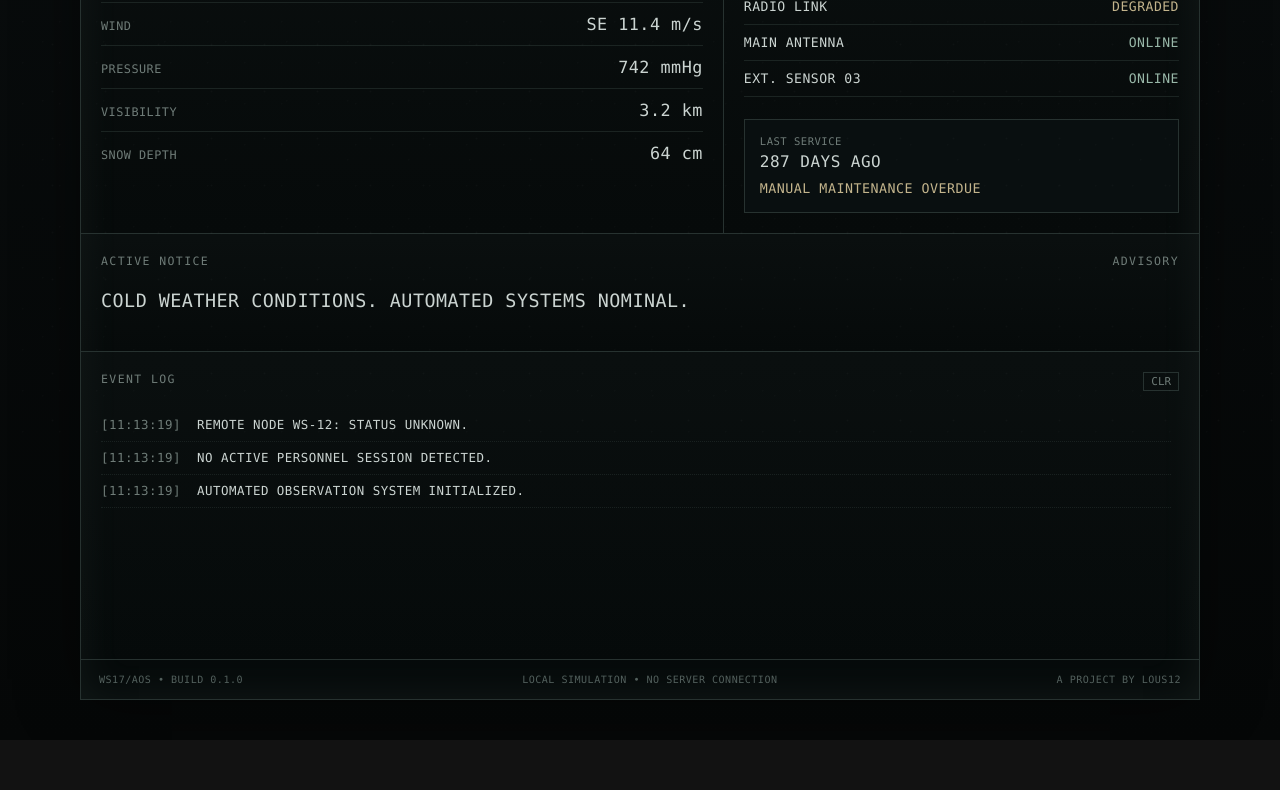
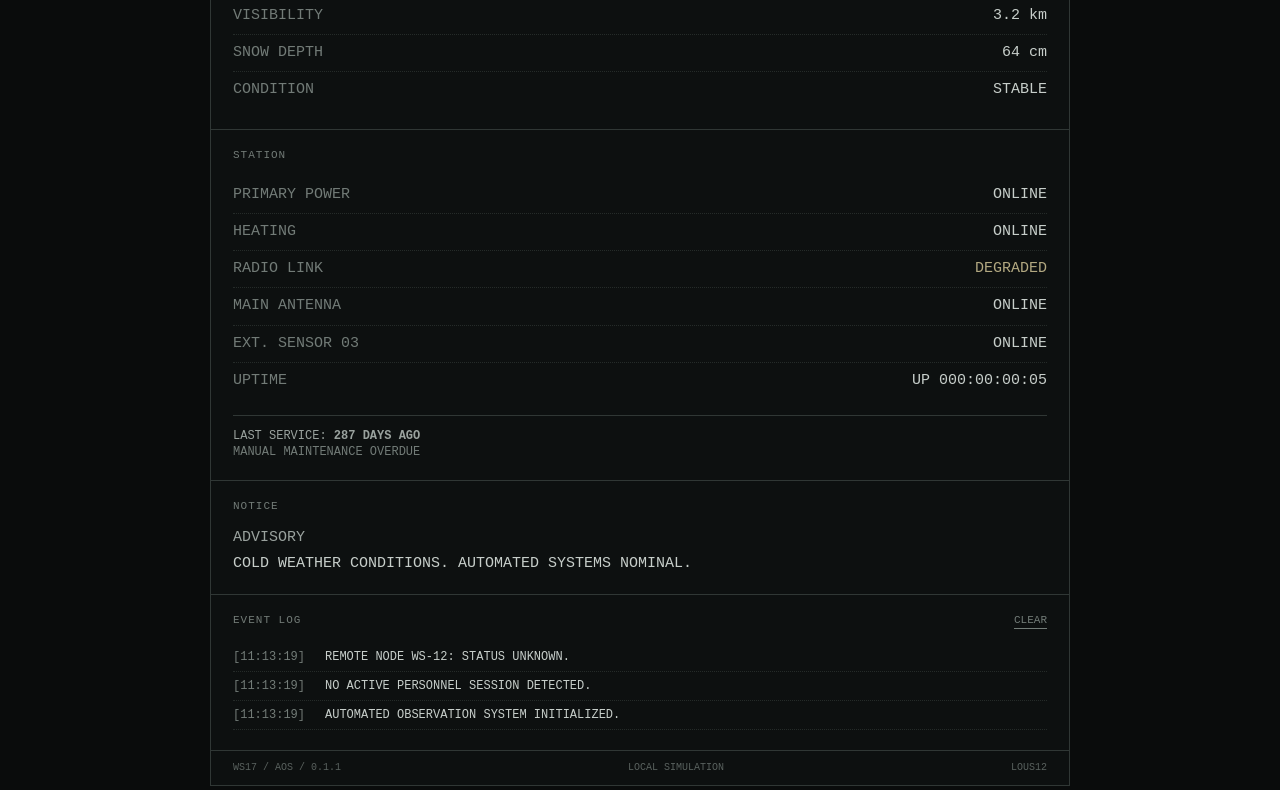
Before and after one commit to Lous12/Weather-Station-17, a plain HTML site: page index.html in a window 1280 px wide. Shown: the part 348-1138 px from the top of the page. Before the commit the page ends 1088 px from the top, so only its background shows below. Drawn offline with Linux system fonts and the light colour scheme.

Commit message:
Add files via upload

```diff
--- a/index.html
+++ b/index.html
@@ -1,135 +1,81 @@
 <!doctype html>
 <html lang="en">
 <head>
-  <meta charset="utf-8" />
-  <meta name="viewport" content="width=device-width, initial-scale=1" />
-  <meta name="theme-color" content="#0b0f10" />
-  <meta name="description" content="Weather Station 17 — an autonomous weather terminal by Lous12." />
+  <meta charset="utf-8">
+  <meta name="viewport" content="width=device-width,initial-scale=1">
+  <meta name="description" content="Weather Station 17 — automated observation terminal.">
   <title>Weather Station 17</title>
-  <link rel="stylesheet" href="style.css" />
+  <link rel="stylesheet" href="style.css">
 </head>
 <body>
-  <div class="noise" aria-hidden="true"></div>
-
-  <main class="terminal">
-    <header class="topbar">
+  <main class="screen">
+    <header class="header">
       <div>
-        <p class="eyebrow">AUTOMATED OBSERVATION SYSTEM</p>
+        <div class="small">AUTOMATED WEATHER OBSERVATION NETWORK</div>
         <h1>WEATHER STATION 17</h1>
       </div>
-      <div class="station-id">
-        <span>NODE</span>
-        <strong>WS-17</strong>
-      </div>
+      <div class="node">WS-17</div>
     </header>
 
-    <section class="status-line" aria-label="Station time and state">
-      <div>
-        <span class="label">DATE</span>
-        <span id="date">---- -- --</span>
+    <div class="meta">
+      <span><b>DATE</b> <span id="date">----</span></span>
+      <span><b>LOCAL</b> <span id="clock">--:--:--</span></span>
+      <span><b>MODE</b> AUTO</span>
+      <span><b>PERSONNEL</b> 0</span>
+    </div>
+
+    <section class="section">
+      <div class="section-title">OBSERVATION</div>
+
+      <div class="temp-line">
+        <span>AIR TEMPERATURE</span>
+        <strong><span id="temperature">-27.8</span> °C</strong>
       </div>
-      <div>
-        <span class="label">LOCAL</span>
-        <span id="clock">--:--:--</span>
-      </div>
-      <div>
-        <span class="label">MODE</span>
-        <span>AUTO</span>
-      </div>
-      <div>
-        <span class="label">PERSONNEL</span>
-        <span class="warn">0</span>
+
+      <div class="rows">
+        <div><span>WIND</span><span><b id="wind-dir">NE</b> <b id="wind">11.4</b> m/s</span></div>
+        <div><span>PRESSURE</span><span><b id="pressure">742</b> mmHg</span></div>
+        <div><span>VISIBILITY</span><span><b id="visibility">3.2</b> km</span></div>
+        <div><span>SNOW DEPTH</span><span><b id="snow">64</b> cm</span></div>
+        <div><span>CONDITION</span><span id="condition">STABLE</span></div>
       </div>
     </section>
 
-    <section class="grid">
-      <article class="panel weather-panel">
-        <div class="panel-title">
-          <span>ENVIRONMENT</span>
-          <span id="condition">STABLE</span>
-        </div>
+    <section class="section">
+      <div class="section-title">STATION</div>
+      <div class="rows">
+        <div><span>PRIMARY POWER</span><span id="power">ONLINE</span></div>
+        <div><span>HEATING</span><span id="heating">ONLINE</span></div>
+        <div><span>RADIO LINK</span><span id="radio">DEGRADED</span></div>
+        <div><span>MAIN ANTENNA</span><span id="antenna">ONLINE</span></div>
+        <div><span>EXT. SENSOR 03</span><span id="sensor">ONLINE</span></div>
+        <div><span>UPTIME</span><span id="uptime">UP 000:00:00</span></div>
+      </div>
 
-        <div class="metric primary">
-          <span class="metric-label">AIR TEMP</span>
-          <span class="metric-value"><b id="temperature">-27.8</b> °C</span>
-        </div>
+      <div class="maintenance">
+        LAST SERVICE: <b id="service-days">287 DAYS AGO</b><br>
+        <span>MANUAL MAINTENANCE OVERDUE</span>
+      </div>
+    </section>
 
-        <div class="metric">
-          <span class="metric-label">WIND</span>
-          <span class="metric-value"><b id="wind-dir">NE</b> <b id="wind">11.4</b> m/s</span>
-        </div>
+    <section class="section notice">
+      <div class="section-title">NOTICE</div>
+      <div id="alert-level">ADVISORY</div>
+      <p id="alert-text">COLD WEATHER CONDITIONS. AUTOMATED SYSTEMS NOMINAL.</p>
+    </section>
 
-        <div class="metric">
-          <span class="metric-label">PRESSURE</span>
-          <span class="metric-value"><b id="pressure">742</b> mmHg</span>
-        </div>
-
-        <div class="metric">
-          <span class="metric-label">VISIBILITY</span>
-          <span class="metric-value"><b id="visibility">3.2</b> km</span>
-        </div>
-
-        <div class="metric">
-          <span class="metric-label">SNOW DEPTH</span>
-          <span class="metric-value"><b id="snow">64</b> cm</span>
-        </div>
-      </article>
-
-      <article class="panel system-panel">
-        <div class="panel-title">
-          <span>SYSTEM STATUS</span>
-          <span id="uptime">UP 000:00:00</span>
-        </div>
-
-        <div class="system-row">
-          <span>PRIMARY POWER</span>
-          <span class="ok" id="power">ONLINE</span>
-        </div>
-        <div class="system-row">
-          <span>HEATING</span>
-          <span class="ok" id="heating">ONLINE</span>
-        </div>
-        <div class="system-row">
-          <span>RADIO LINK</span>
-          <span class="degraded" id="radio">DEGRADED</span>
-        </div>
-        <div class="system-row">
-          <span>MAIN ANTENNA</span>
-          <span class="ok" id="antenna">ONLINE</span>
-        </div>
-        <div class="system-row">
-          <span>EXT. SENSOR 03</span>
-          <span class="ok" id="sensor">ONLINE</span>
-        </div>
-
-        <div class="service-box">
-          <span class="label">LAST SERVICE</span>
-          <strong id="service-days">287 DAYS AGO</strong>
-          <small>MANUAL MAINTENANCE OVERDUE</small>
-        </div>
-      </article>
-
-      <article class="panel alert-panel" id="alert-panel">
-        <div class="panel-title">
-          <span>ACTIVE NOTICE</span>
-          <span id="alert-level">ADVISORY</span>
-        </div>
-        <p id="alert-text">COLD WEATHER CONDITIONS. AUTOMATED SYSTEMS NOMINAL.</p>
-      </article>
-
-      <article class="panel log-panel">
-        <div class="panel-title">
-          <span>EVENT LOG</span>
-          <button id="clear-log" type="button" title="Clear local log">CLR</button>
-        </div>
-        <div id="log" class="log" aria-live="polite"></div>
-      </article>
+    <section class="section log-section">
+      <div class="section-title log-head">
+        <span>EVENT LOG</span>
+        <button id="clear-log" type="button">CLEAR</button>
+      </div>
+      <div id="log" class="log"></div>
     </section>
 
     <footer>
-      <span>WS17/AOS • BUILD 0.1.0</span>
-      <span>LOCAL SIMULATION • NO SERVER CONNECTION</span>
-      <span>A PROJECT BY <a href="https://github.com/Lous12" target="_blank" rel="noreferrer">LOUS12</a></span>
+      <span>WS17 / AOS / 0.1.1</span>
+      <span>LOCAL SIMULATION</span>
+      <span>LOUS12</span>
     </footer>
   </main>
 
--- a/style.css
+++ b/style.css
@@ -1,317 +1,276 @@
-:root {
-  --bg: #080b0c;
-  --panel: rgba(14, 20, 21, 0.92);
-  --panel-2: rgba(10, 15, 16, 0.94);
-  --text: #cbd4d1;
-  --muted: #6f7c78;
-  --line: #273230;
-  --ok: #98b7a8;
-  --warn: #c3b48c;
-  --danger: #c0908d;
-  --glow: rgba(176, 207, 194, 0.08);
-  --mono: ui-monospace, SFMono-Regular, Menlo, Consolas, "Liberation Mono", monospace;
+* {
+  box-sizing: border-box;
 }
 
-* { box-sizing: border-box; }
+:root {
+  --bg: #0a0c0c;
+  --paper: #0d1010;
+  --text: #c7ceca;
+  --muted: #727b77;
+  --line: #303735;
+  --dim: #9aa29e;
+}
 
-html { color-scheme: dark; }
+html {
+  background: var(--bg);
+  color-scheme: dark;
+}
 
 body {
   margin: 0;
   min-height: 100vh;
-  background:
-    radial-gradient(circle at 50% -10%, #152022 0%, transparent 38%),
-    linear-gradient(180deg, #090d0e 0%, #050707 100%);
+  background: var(--bg);
   color: var(--text);
-  font-family: var(--mono);
-  letter-spacing: 0.03em;
+  font-family: "Courier New", Courier, monospace;
+  font-size: 15px;
+  line-height: 1.35;
 }
 
-body::before {
-  content: "";
-  position: fixed;
-  inset: 0;
-  pointer-events: none;
-  background:
-    linear-gradient(rgba(255,255,255,0.012) 1px, transparent 1px);
-  background-size: 100% 4px;
-  opacity: .35;
+.screen {
+  width: min(860px, calc(100% - 28px));
+  margin: 34px auto;
+  background: var(--paper);
+  border: 1px solid var(--line);
 }
 
-.noise {
-  position: fixed;
-  inset: 0;
-  opacity: 0.03;
-  pointer-events: none;
-  background-image:
-    radial-gradient(circle at 20% 30%, white 0 1px, transparent 1px),
-    radial-gradient(circle at 70% 60%, white 0 1px, transparent 1px),
-    radial-gradient(circle at 45% 80%, white 0 1px, transparent 1px);
-  background-size: 37px 41px, 53px 47px, 61px 59px;
-  animation: drift 10s linear infinite;
-}
-
-@keyframes drift {
-  from { transform: translate3d(0,0,0); }
-  to { transform: translate3d(31px,-23px,0); }
-}
-
-.terminal {
-  width: min(1120px, calc(100% - 32px));
-  margin: 40px auto;
-  border: 1px solid var(--line);
-  background: rgba(6, 10, 10, 0.9);
-  box-shadow: 0 0 60px rgba(0,0,0,.45), inset 0 0 40px var(--glow);
-}
-
-.topbar {
+.header {
   display: flex;
   justify-content: space-between;
   align-items: flex-end;
   gap: 24px;
-  padding: 26px 28px 22px;
+  padding: 22px 22px 18px;
   border-bottom: 1px solid var(--line);
 }
 
-.eyebrow {
-  margin: 0 0 7px;
+.small {
   color: var(--muted);
-  font-size: 0.76rem;
+  font-size: 11px;
+  margin-bottom: 7px;
 }
 
 h1 {
   margin: 0;
-  font-size: clamp(1.35rem, 4vw, 2.3rem);
-  font-weight: 600;
-  letter-spacing: .12em;
+  font-size: 24px;
+  font-weight: normal;
+  letter-spacing: 1px;
 }
 
-.station-id {
-  text-align: right;
-  color: var(--muted);
-  font-size: .7rem;
+.node {
+  font-size: 20px;
+  color: var(--dim);
 }
 
-.station-id strong {
-  display: block;
-  margin-top: 4px;
-  color: var(--text);
-  font-size: 1.2rem;
-  letter-spacing: .12em;
-}
-
-.status-line {
+.meta {
   display: grid;
   grid-template-columns: repeat(4, 1fr);
   border-bottom: 1px solid var(--line);
 }
 
-.status-line > div {
-  min-width: 0;
-  padding: 13px 18px;
+.meta span {
+  padding: 9px 12px;
   border-right: 1px solid var(--line);
-  font-size: .8rem;
+  font-size: 12px;
 }
 
-.status-line > div:last-child { border-right: 0; }
-
-.label {
-  display: block;
-  color: var(--muted);
-  font-size: .66rem;
-  margin-bottom: 5px;
+.meta span:last-child {
+  border-right: 0;
 }
 
-.grid {
-  display: grid;
-  grid-template-columns: 1.15fr .85fr;
+.meta b {
+  color: var(--muted);
+  font-weight: normal;
+  margin-right: 7px;
 }
 
-.panel {
-  min-width: 0;
-  padding: 20px;
-  border-right: 1px solid var(--line);
+.section {
+  padding: 18px 22px 20px;
   border-bottom: 1px solid var(--line);
-  background: linear-gradient(180deg, rgba(18,25,25,.34), transparent);
 }
 
-.panel:nth-child(even) { border-right: 0; }
-
-.panel-title {
-  display: flex;
-  justify-content: space-between;
-  gap: 12px;
-  margin-bottom: 18px;
+.section-title {
   color: var(--muted);
-  font-size: .72rem;
-  letter-spacing: .12em;
+  font-size: 11px;
+  margin-bottom: 14px;
+  letter-spacing: 1px;
 }
 
-.metric {
+.temp-line {
   display: flex;
   justify-content: space-between;
   align-items: baseline;
   gap: 20px;
-  padding: 11px 0;
-  border-top: 1px solid rgba(39, 50, 48, .62);
+  padding-bottom: 15px;
+  border-bottom: 1px solid var(--line);
 }
 
-.metric.primary {
-  padding: 4px 0 18px;
-  border-top: 0;
+.temp-line span:first-child {
+  color: var(--muted);
+  font-size: 12px;
 }
 
-.metric-label { color: var(--muted); font-size: .74rem; }
-
-.metric-value {
-  text-align: right;
-  font-size: 1.05rem;
+.temp-line strong {
+  font-size: 32px;
+  font-weight: normal;
 }
 
-.metric.primary .metric-value {
-  font-size: clamp(2rem, 6vw, 3.4rem);
-  letter-spacing: -.04em;
+.rows > div {
+  display: flex;
+  justify-content: space-between;
+  gap: 24px;
+  padding: 8px 0;
+  border-bottom: 1px dotted #252b29;
 }
 
-.metric b { font-weight: 500; }
+.rows > div:last-child {
+  border-bottom: 0;
+}
 
-.system-row {
+.rows > div > span:first-child {
+  color: var(--muted);
+}
+
+.rows b {
+  font-weight: normal;
+}
+
+.maintenance {
+  margin-top: 16px;
+  padding-top: 12px;
+  border-top: 1px solid var(--line);
+  color: var(--dim);
+  font-size: 12px;
+}
+
+.maintenance span {
+  color: var(--muted);
+}
+
+.notice #alert-level {
+  margin-bottom: 5px;
+  color: var(--dim);
+}
+
+.notice p {
+  margin: 0;
+}
+
+.log-head {
   display: flex;
   justify-content: space-between;
-  gap: 12px;
-  padding: 10px 0;
-  border-bottom: 1px solid rgba(39, 50, 48, .62);
-  font-size: .82rem;
+  align-items: center;
 }
 
-.ok { color: var(--ok); }
-.warn, .degraded { color: var(--warn); }
-.danger { color: var(--danger); }
-
-.service-box {
-  margin-top: 22px;
-  padding: 15px;
-  border: 1px solid var(--line);
-  background: var(--panel-2);
-}
-
-.service-box strong {
-  display: block;
-  margin: 3px 0 7px;
-  font-size: 1rem;
-  font-weight: 500;
-}
-
-.service-box small { color: var(--warn); }
-
-.alert-panel {
-  grid-column: 1 / -1;
-  border-right: 0;
-  min-height: 118px;
-}
-
-.alert-panel p {
-  margin: 0;
-  font-size: clamp(.9rem, 2vw, 1.15rem);
-  line-height: 1.6;
-}
-
-.alert-panel.severe {
-  box-shadow: inset 0 0 40px rgba(192, 144, 141, .045);
-}
-
-.log-panel {
-  grid-column: 1 / -1;
-  border-right: 0;
-}
-
-#clear-log {
-  appearance: none;
-  border: 1px solid var(--line);
+button {
+  border: 0;
+  border-bottom: 1px solid var(--muted);
+  padding: 0;
   background: transparent;
   color: var(--muted);
   font: inherit;
-  font-size: .68rem;
+  font-size: 11px;
   cursor: pointer;
-  padding: 2px 7px;
 }
 
-#clear-log:hover { color: var(--text); }
+button:hover {
+  color: var(--text);
+}
 
 .log {
-  height: 230px;
-  overflow: auto;
-  padding-right: 8px;
-  scrollbar-color: var(--line) transparent;
+  max-height: 220px;
+  overflow-y: auto;
 }
 
 .log-entry {
   display: grid;
-  grid-template-columns: 84px 1fr;
-  gap: 12px;
-  padding: 7px 0;
-  border-bottom: 1px dotted rgba(39,50,48,.55);
-  font-size: .78rem;
-  line-height: 1.45;
+  grid-template-columns: 82px 1fr;
+  gap: 10px;
+  padding: 6px 0;
+  border-bottom: 1px dotted #252b29;
+  font-size: 12px;
 }
 
-.log-time { color: var(--muted); }
-.log-msg { overflow-wrap: anywhere; }
+.log-time {
+  color: var(--muted);
+}
 
 footer {
   display: flex;
   justify-content: space-between;
+  gap: 12px;
   flex-wrap: wrap;
-  gap: 10px 20px;
-  padding: 14px 18px;
-  color: #53605d;
-  font-size: .63rem;
+  padding: 10px 22px;
+  color: #59615e;
+  font-size: 10px;
 }
 
-footer a {
-  color: inherit;
-  text-decoration: none;
+.ok {
+  color: var(--text);
 }
 
-footer a:hover { color: var(--text); }
+.degraded,
+.warn {
+  color: #b2a881;
+}
 
-@media (max-width: 760px) {
-  .terminal {
-    width: calc(100% - 18px);
-    margin: 9px auto;
+.danger {
+  color: #b58683;
+}
+
+@media (max-width: 640px) {
+  body {
+    font-size: 14px;
   }
 
-  .topbar {
-    align-items: flex-start;
-    padding: 20px 16px;
+  .screen {
+    width: calc(100% - 12px);
+    margin: 6px auto;
   }
 
-  .station-id { display: none; }
-
-  .status-line {
-    grid-template-columns: repeat(2, 1fr);
+  .header {
+    padding: 17px 14px 14px;
   }
 
-  .status-line > div:nth-child(2) { border-right: 0; }
-  .status-line > div:nth-child(-n+2) { border-bottom: 1px solid var(--line); }
-
-  .grid { grid-template-columns: 1fr; }
-
-  .panel {
-    border-right: 0;
-    padding: 17px 15px;
+  h1 {
+    font-size: 19px;
   }
 
-  .metric.primary .metric-value { font-size: 2.35rem; }
+  .node {
+    font-size: 15px;
+  }
+
+  .meta {
+    grid-template-columns: 1fr 1fr;
+  }
+
+  .meta span:nth-child(2) {
+    border-right: 0;
+  }
+
+  .meta span:nth-child(-n+2) {
+    border-bottom: 1px solid var(--line);
+  }
+
+  .section {
+    padding: 16px 14px 18px;
+  }
+
+  .temp-line strong {
+    font-size: 26px;
+  }
+
+  .rows > div {
+    gap: 14px;
+  }
+
+  .rows > div span:last-child {
+    text-align: right;
+  }
 
   .log-entry {
     grid-template-columns: 70px 1fr;
-    font-size: .72rem;
   }
 
-  footer { display: grid; }
+  footer {
+    padding: 10px 14px;
+  }
 }
-
-@media (prefers-reduced-motion: reduce) {
-  .noise { animation: none; }
-}
```
Also changed, not shown: 1 other file.
